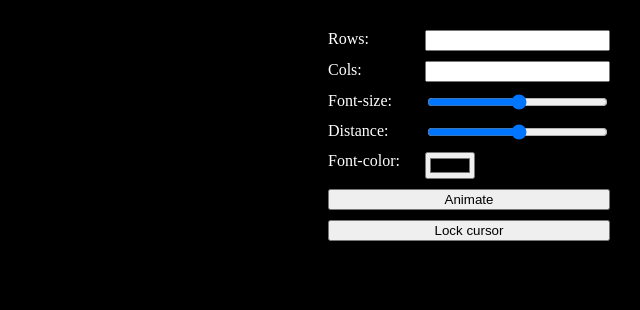
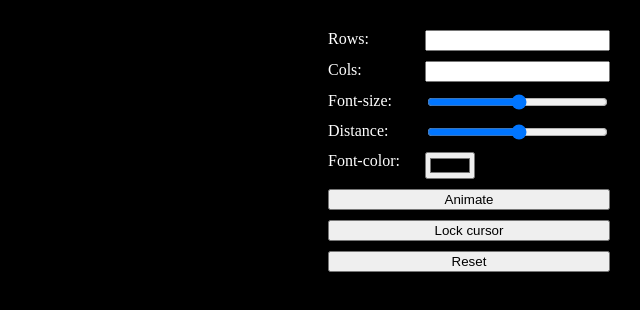
Before and after one commit to remes2000/donut.wasm, a website with bundled scripts: page index.html in a window 1280 px wide. Shown: the whole page, without its empty margins (640-1280 px from the left). Built offline with nearby package versions, Linux system fonts and the light colour scheme; files whose address does not match are found by name.

Commit message:
feat: add new buttons

```diff
--- a/index.html
+++ b/index.html
@@ -28,6 +28,8 @@
       <button id="animate">Animate</button>
 
       <button id="lockcursor">Lock cursor</button>
+
+      <button id="reset">Reset</button>
     </aside>
   </body>
 </html>
--- a/styles.css
+++ b/styles.css
@@ -32,6 +32,7 @@ body {
 }
 
 #animate,
-#lockcursor {
+#lockcursor,
+#reset {
   grid-column: span 2;
 }
```
